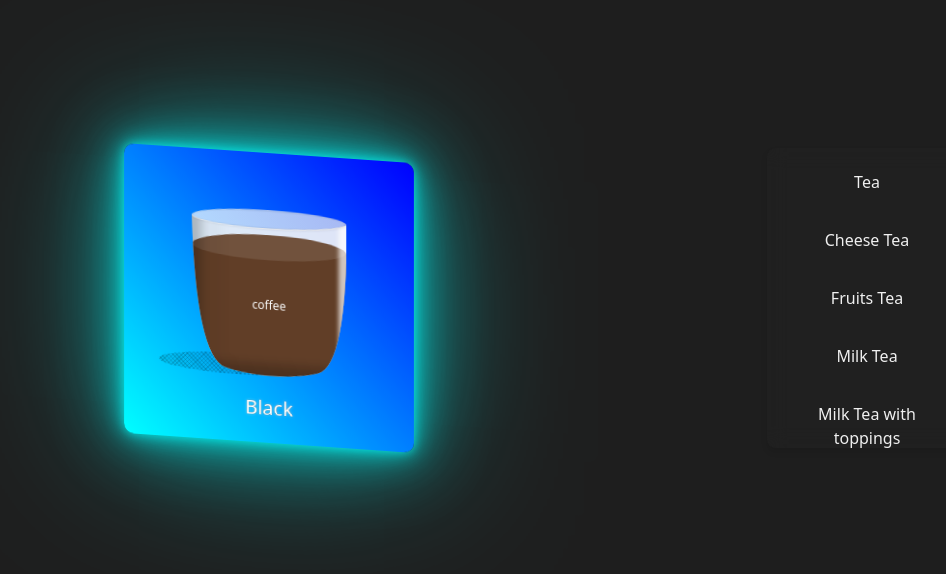
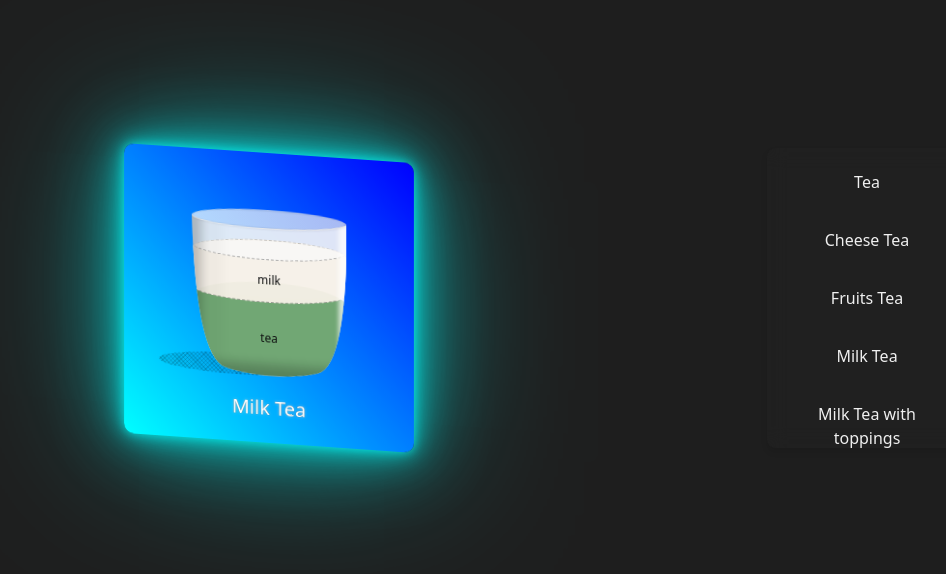
Before and after one commit to bfcxfm/BBT-Merch, a React (Vite) app: page / in a window 1280 px wide. Shown: the part 102-676 px from the top of the page, without its empty margins (205-1151 px from the left). Built offline with nearby package versions, Linux system fonts and the light colour scheme.

Commit message:
Update default

```diff
--- a/src/components/DrinksPage/index.jsx
+++ b/src/components/DrinksPage/index.jsx
@@ -7,7 +7,7 @@ const formatOption = (option) => {
 };
 
 const DrinksPage = () => {
-  const [selectedDrink, setSelectedDrink] = useState("black");
+  const [selectedDrink, setSelectedDrink] = useState("milk-tea");
 
   const drinkOptions = [
     "Tea",
```
